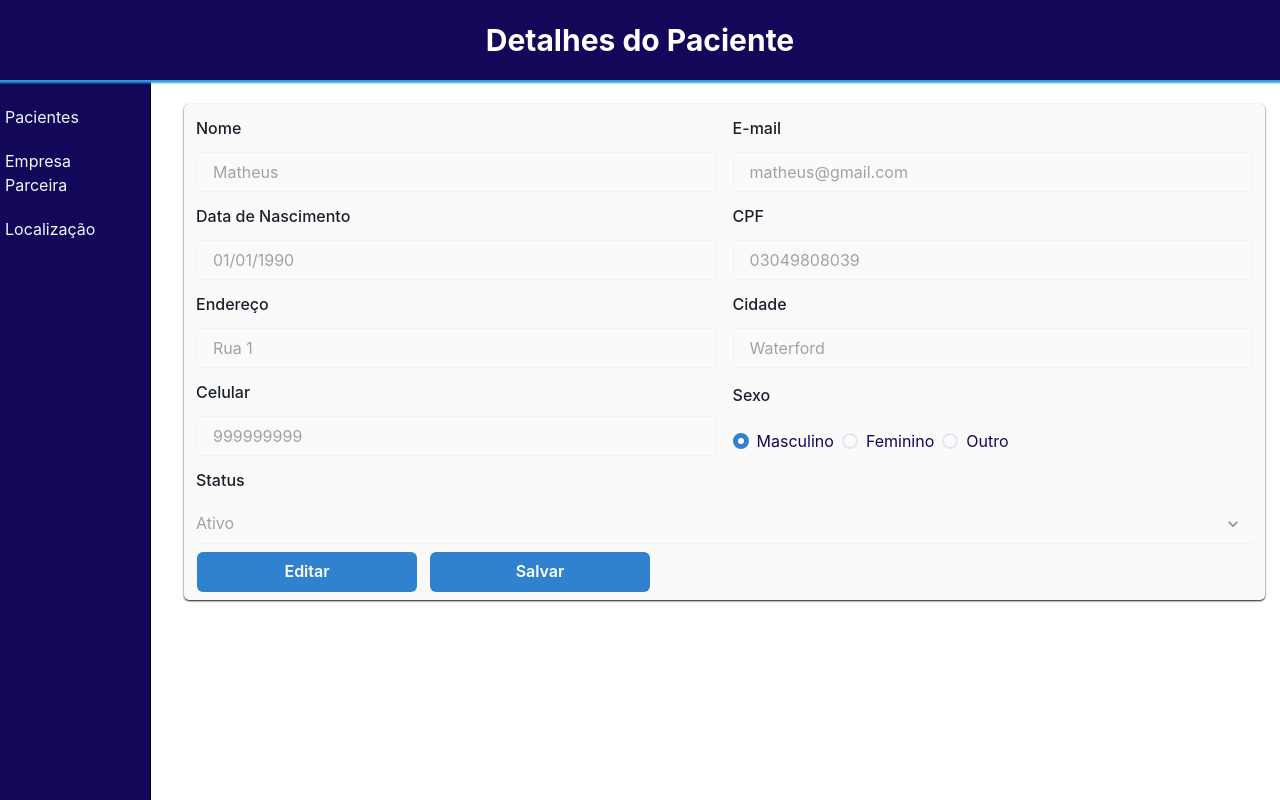
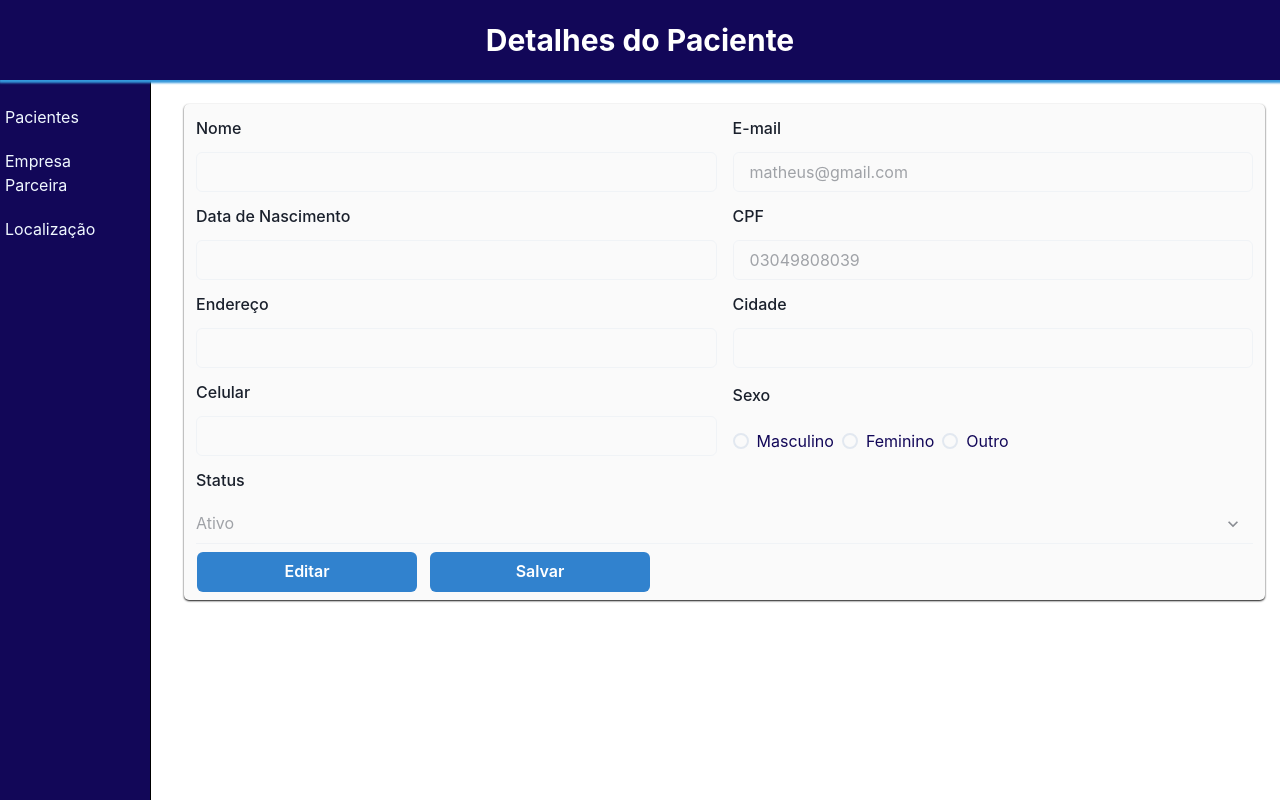
Before and after one commit to carreiraDesenvolvedor/matheus-aluno, a React (Create React App) app in the folder frontend/: page /details/1 in a window 1280 px wide. Built offline with nearby package versions, Linux system fonts and the light colour scheme.

Commit message:
Changed the form state for a single object

```diff
--- a/frontend/src/components/Patients.jsx
+++ b/frontend/src/components/Patients.jsx
@@ -28,7 +28,7 @@ function Patients() {
 							? patientsFiltered.map((patient) => {
 									return (
 										<Tr key={patient.cpf}>
-											<Td>{patient.nome}</Td>
+											<Td>{patient.name}</Td>
 											<Td>{patient.cpf}</Td>
 											<Td>{patient.status}</Td>
 											<Td>
@@ -44,7 +44,7 @@ function Patients() {
 							: dataPatients.map((patient) => {
 									return (
 										<Tr key={patient.cpf}>
-											<Td>{patient.nome}</Td>
+											<Td>{patient.name}</Td>
 											<Td>{patient.cpf}</Td>
 											<Td>{patient.status}</Td>
 											<Td>
--- a/frontend/src/database.js
+++ b/frontend/src/database.js
@@ -1,39 +1,39 @@
 const patientsList = [
 	{
 		id: 1,
-		cidade: "Waterford",
+		city: "Waterford",
 		cpf: "03049808039",
-		dataDeNascimento: "01/01/1990",
+		birthDate: "01/01/1990",
 		email: "matheus@gmail.com",
-		endereço: "Rua 1",
-		genero: "Masculino",
-		nome: "Matheus",
+		address: "Rua 1",
+		genre: "Masculino",
+		name: "Matheus",
 		status: "Ativo",
-		telefone: "999999999",
+		phone: "999999999",
 	},
 	{
 		id: 2,
-		cidade: "Waterford",
+		city: "Waterford",
 		cpf: "1212121139",
-		dataDeNascimento: "01/01/1990",
+		birthDate: "01/01/1990",
 		email: "joao@gmail.com",
-		endereço: "Rua 1",
-		genero: "Masculino",
-		nome: "João",
+		address: "Rua 1",
+		genre: "Masculino",
+		name: "João",
 		status: "Inativo",
-		telefone: "999999999",
+		phone: "999999999",
 	},
 	{
 		id: 3,
-		cidade: "Waterford",
+		city: "Waterford",
 		cpf: "1212888888",
-		dataDeNascimento: "01/01/1990",
+		birthDate: "01/01/1990",
 		email: "maria@gmaill.com",
-		endereço: "Rua 1",
-		genero: "Feminino",
-		nome: "Maria",
+		address: "Rua 1",
+		genre: "Feminino",
+		name: "Maria",
 		status: "Ativo",
-		telefone: "999999999",
+		phone: "999999999",
 	},
 ];
 
--- a/frontend/src/pages/MainPage.jsx
+++ b/frontend/src/pages/MainPage.jsx
@@ -16,7 +16,7 @@ function MainPage() {
 		const filteredPatients = dataPatients.filter(
 			(patient) =>
 				patient.cpf === searchInput ||
-				patient.nome
+				patient.name
 					.toLowerCase()
 					.includes(searchInput.toLowerCase()) ||
 				patient.status.toLowerCase() === searchInput.toLowerCase()
--- a/frontend/src/pages/RegisterPage.jsx
+++ b/frontend/src/pages/RegisterPage.jsx
@@ -18,53 +18,85 @@ import {
 } from "@chakra-ui/react";
 import NavBar from "../components/NavBar";
 
+const formStateEmpty = {
+	name: '',
+	email:'',
+	cpf:'',
+	phone:'',
+	birthDate:'',
+	address:'',
+	city:'',
+	status:'Ativo',
+	genre:'Feminino',
+};
+
 function RegisterPage() {
 	const { setDataPatients, dataPatients } = useContext(PatientsContext);
-	const [name, setName] = useState("");
-	const [email, setEmail] = useState("");
-	const [cpf, setCpf] = useState("");
-	const [phone, setPhone] = useState("");
-	const [birthDate, setBirthDate] = useState("");
-	const [adress, setAddress] = useState("");
-	const [city, setCity] = useState("");
-	const [status, setStatus] = useState("Ativo");
-	const [genre, setGenre] = useState("Masculino");
+	const [form, setForm] = useState(
+		formStateEmpty
+	);
+
+	const handleOnChangeGenre = (value) => {
+		setForm({
+			...form,
+			genre: value
+		})
+	}
+
+	const handleOnChange = (event) => {
+		console.log(event)
+		setForm({
+			...form,
+			[event.target.name]: event.target.value
+		})
+	}
+
+	// const [name, setName] = useState("");
+	// const [email, setEmail] = useState("");
+	// const [cpf, setCpf] = useState("");
+	// const [phone, setPhone] = useState("");
+	// const [birthDate, setBirthDate] = useState("");
+	// const [adress, setAddress] = useState("");
+	// const [city, setCity] = useState("");
+	// const [status, setStatus] = useState("Ativo");
+	// const [genre, setGenre] = useState("Masculino");
+
 	const [isValid, setIsValid] = useState(false);
 
 	function validateForm(newPatient) {
-		if (newPatient[0].nome !== "") {
+		if (newPatient.nome !== "") {
 			setIsValid(true);
 		} else {
 			setIsValid(false);
 			console.log("NOME VAZIO");
 		}
 
-		if (newPatient[0].email !== "") {
+		if (newPatient.email !== "") {
 			setIsValid(true);
 		}
 
 		if (
-			newPatient[0].cpf !== "" ||
-			newPatient[0].cpf.length === 11 ||
-			newPatient[0].cpf !== dataPatients.map((patient) => patient.cpf)
+			newPatient.cpf !== "" ||
+			newPatient.cpf.length === 11 ||
+			newPatient.cpf !== dataPatients.map((patient) => patient.cpf)
 		) {
 			setIsValid(true);
 		}
 
-		if (newPatient[0].telefone !== "") {
+		if (newPatient.telefone !== "") {
 			setIsValid(true);
 		}
 
-		if (newPatient[0].dataDeNascimento === "") {
+		if (newPatient.dataDeNascimento === "") {
 			setIsValid(true);
 		}
 
-		if (newPatient[0].cidade === "") {
+		if (newPatient.cidade === "") {
 			setIsValid(true);
 		}
 
 		if (isValid) {
-			const newData = [...dataPatients, ...newPatient];
+			const newData = [...dataPatients, ...[newPatient]];
 			localStorage.setItem("patients", JSON.stringify(newData));
 			setDataPatients(newData);
 		}
@@ -77,33 +109,17 @@ function RegisterPage() {
 				confirmButtonColor: "#2D9CDB",
 			});
 
-			setName("");
-			setEmail("");
-			setCpf("");
-			setPhone("");
-			setBirthDate("");
-			setAddress("");
-			setCity("");
+			setForm(formStateEmpty);
+
 		}
 	}
 
 	function handleSubmitForm() {
-		const newPatient = [
-			{
-				id: dataPatients.length + 1,
-				nome: name,
-				email: email,
-				cpf: cpf,
-				telefone: phone,
-				dataDeNascimento: birthDate,
-				endereco: adress,
-				cidade: city,
-				status: status,
-				genero: genre,
-			},
-		];
 
-		validateForm(newPatient);
+		//id: dataPatients.length + 1,
+
+
+		validateForm(form);
 	}
 
 	return (
@@ -119,29 +135,25 @@ function RegisterPage() {
 							<Box className="box-form">
 								<FormLabel htmlFor="nome">Nome</FormLabel>
 								<Input
-									id="nome"
+									name="name"
 									variant="filled"
 									placeholder="Informe o nome completo"
-									onChange={(event) => {
-										setName(event.target.value);
-									}}
-									value={name}
+									onChange={handleOnChange}
+									value={form.name}
 								/>
-								{name === " " ? (
+								{/* {name === "" ? (
 									<p>{`* Por favor informe um nome`}</p>
-								) : null}
+								) : null} */}
 							</Box>
 							<Box className="box-form">
 								<FormLabel htmlFor="email">E-mail</FormLabel>
 								<Input
-									id="email"
+									name="email"
 									variant="filled"
 									type="email"
 									placeholder="exemplo@interprocess.com"
-									onChange={(event) => {
-										setEmail(event.target.value);
-									}}
-									value={email}
+									onChange={handleOnChange}
+									value={form.email}
 								/>
 							</Box>
 						</HStack>
@@ -152,26 +164,22 @@ function RegisterPage() {
 									Data de Nascimento
 								</FormLabel>
 								<Input
-									id="nasc"
+									name="nasc"
 									variant="filled"
 									type="date"
-									onChange={(event) => {
-										setBirthDate(event.target.value);
-									}}
-									value={birthDate}
+									onChange={handleOnChange}
+									value={form.birthDate}
 								/>
 							</Box>
 							<Box className="box-form">
 								<FormLabel htmlFor="cpf">CPF</FormLabel>
 								<Input
-									id="cpf"
+									name="cpf"
 									variant="filled"
 									type="number"
 									placeholder="000-000.000-00"
-									onChange={(event) => {
-										setCpf(event.target.value);
-									}}
-									value={cpf}
+									onChange={handleOnChange}
+									value={form.cpf}
 								/>
 							</Box>
 						</HStack>
@@ -182,46 +190,40 @@ function RegisterPage() {
 									Endereço
 								</FormLabel>
 								<Input
-									id="endereco"
+									name="address"
 									variant="filled"
 									placeholder="Rua Brasil 1"
-									onChange={(event) => {
-										setAddress(event.target.value);
-									}}
-									value={adress}
+									onChange={handleOnChange}
+									value={form.address}
 								/>
 							</Box>
 							<Box className="box-form">
-								<FormLabel htmlFor="cidade">Cidade</FormLabel>
+								<FormLabel htmlFor="city">Cidade</FormLabel>
 								<Input
-									id="cidade"
+									name="city"
 									variant="filled"
 									placeholder="Porto Alegre"
-									onChange={(event) => {
-										setCity(event.target.value);
-									}}
-									value={city}
+									onChange={handleOnChange}
+									value={form.city}
 								/>
 							</Box>
 						</HStack>
 
 						<HStack>
 							<Box className="box-form">
-								<FormLabel htmlFor="cel">Celular</FormLabel>
+								<FormLabel htmlFor="phone">Celular</FormLabel>
 								<Input
-									id="cel"
+									name="phone"
 									variant="filled"
 									type="number"
 									placeholder="(51) 99999-9999"
-									onChange={(event) => {
-										setPhone(event.target.value);
-									}}
-									value={phone}
+									onChange={handleOnChange}
+									value={form.phone}
 								/>
 							</Box>
 							<Box className="box-form">
 								<FormLabel>Sexo</FormLabel>
-								<RadioGroup onChange={setGenre} value={genre}>
+								<RadioGroup name="genre" onChange={handleOnChangeGenre} value={form.genre}>
 									<HStack>
 										<Radio value="Masculino">
 											Masculino
@@ -238,10 +240,8 @@ function RegisterPage() {
 								<FormLabel htmlFor="status">Status</FormLabel>
 								<Select
 									variant="flushed"
-									onChange={(event) => {
-										setStatus(event.target.value);
-									}}
-									value={status}
+									onChange={handleOnChange}
+									value={form.status}
 								>
 									<option value="Ativo">Ativo</option>
 									<option value="Inativo">Inativo</option>
@@ -255,17 +255,7 @@ function RegisterPage() {
 								type="button"
 								colorScheme="rgb(18, 7, 88)"
 								isDisabled={
-									name &&
-									email &&
-									birthDate &&
-									cpf &&
-									adress &&
-									city &&
-									phone &&
-									genre &&
-									status
-										? false
-										: true
+									false
 								}
 								onClick={handleSubmitForm}
 							>
```
